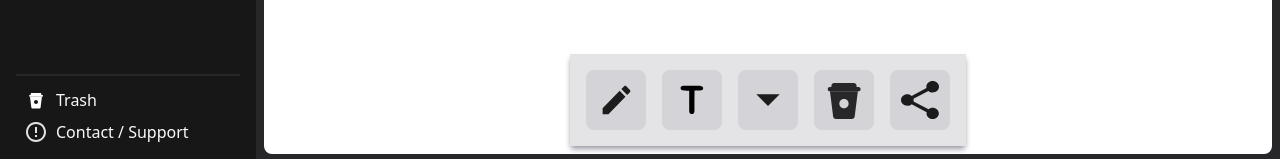
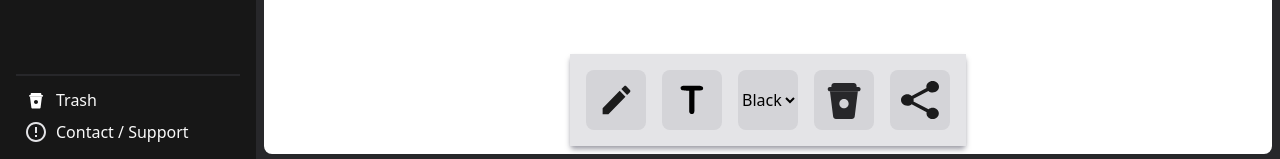
Before and after one commit to Muhammad-Shah-zaib/NoteBoard, a React (Vite) app: page /create-whiteboard in a window 1280 px wide. Shown: the part 638-797 px from the top of the page. Built offline with nearby package versions, Linux system fonts and the light colour scheme; no server answers.

Commit message:
added colors fro pencil

```diff
--- a/src/components/Whiteboard/CreateWhiteboard.tsx
+++ b/src/components/Whiteboard/CreateWhiteboard.tsx
@@ -1,6 +1,5 @@
 import { useId, useLayoutEffect, useRef, useState } from 'react';
 import pencilSvg from '../../assets/whitboard/pencil.svg';
-import downArrowSvg from '../../assets/whitboard/down-arrow.svg';
 import trashSvg from '../../assets/whitboard/trash.svg';
 import shareSvg from '../../assets/whitboard/share.svg';
 import textSvg from '../../assets/whitboard/text.svg';
@@ -17,7 +16,7 @@ export interface createWhiteboardProps {
 }
 const CreateWhiteboard = ({ addWhiteboardAsync }: createWhiteboardProps) => {
     // STORING THE STATES TO UNDO
-    let canvasStates: string[] = [];
+    const canvasStates: string[] = [];
     let canvasStateIndex: number = -1;
 
     // STATE FOR TITLE INPUT
@@ -31,7 +30,7 @@ const CreateWhiteboard = ({ addWhiteboardAsync }: createWhiteboardProps) => {
     const canvasRef = useRef<HTMLCanvasElement>(null);
 
     // STATE FOR CURRENT COLOR
-    const [currentColor] = useState<string>('black'); // State to hold the current drawing color
+    let currentColor = 'black'; // State to hold the current drawing color
 
     // CUSTOM HOOK FOR PENCIL
     const { startPencil, stopPencil, keepDrawing } = usePencil();
@@ -42,9 +41,11 @@ const CreateWhiteboard = ({ addWhiteboardAsync }: createWhiteboardProps) => {
         if (canvas) {
             const ctx = canvas.getContext('2d');
             if (ctx) {
-                canvas.addEventListener('mousedown', (event) =>
-                    startPencil(event, ctx, canvas),
-                );
+                ctx.strokeStyle = currentColor;
+                canvas.addEventListener('mousedown', (event) => {
+                    ctx.strokeStyle = currentColor;
+                    startPencil(event, ctx, canvas);
+                });
                 canvas.addEventListener('mousemove', (event) =>
                     keepDrawing(event, ctx, canvas),
                 );
@@ -60,7 +61,6 @@ const CreateWhiteboard = ({ addWhiteboardAsync }: createWhiteboardProps) => {
                 });
                 window.addEventListener('keydown', (event) => {
                     if (event.key === 'z' || event.key === 'Z') {
-                        console.log(canvasStateIndex);
                         // UNDO
                         if (canvasStateIndex > 0) {
                             // GETTING THE LAST STATE
@@ -87,12 +87,7 @@ const CreateWhiteboard = ({ addWhiteboardAsync }: createWhiteboardProps) => {
                         }
                     } else if (event.key === 'r' || event.key === 'R') {
                         // REDO
-                        console.log('canvas length => ' + canvasStates.length);
-                        console.log(
-                            'Canvas State Index => ' + canvasStateIndex,
-                        );
-
-                        if (canvasStateIndex <= canvasStates.length - 1) {
+                        if (canvasStateIndex < canvasStates.length - 1) {
                             // NOW WE CAN REDO
                             // GETTING THE NEXT STATE
                             canvasStateIndex += 1;
@@ -174,10 +169,22 @@ const CreateWhiteboard = ({ addWhiteboardAsync }: createWhiteboardProps) => {
                     >
                         <img src={textSvg} alt={`pencil`} />
                     </div>
-                    <div
-                        className={`flex h-[60px] w-[60px] cursor-pointer items-center justify-center rounded-lg bg-zinc-300`}
-                    >
-                        <img src={downArrowSvg} alt={`pencil`} />
+                    {/* COLOR */}
+                    <div className={`relative flex items-center`}>
+                        <select
+                            value={currentColor}
+                            id={`color-select`}
+                            onChange={(e) => {
+                                currentColor = e.target.value;
+                            }}
+                            className={`flex h-[60px] w-[60px] cursor-pointer items-center justify-center rounded-lg bg-zinc-300 text-black`}
+                        >
+                            <option value={`black`}>Black</option>
+                            <option value={`#22c55e`}>green</option>
+                            <option value={`#0891b2`}>sky</option>
+                            <option value={`#2563eb`}>violet</option>
+                            <option value={`#facc15`}>Yellow</option>
+                        </select>
                     </div>
                     <div
                         className={`flex h-[60px] w-[60px] cursor-pointer items-center justify-center rounded-lg bg-zinc-300`}
--- a/src/components/Whiteboard/CreateWhiteboardDialogue.tsx
+++ b/src/components/Whiteboard/CreateWhiteboardDialogue.tsx
@@ -38,7 +38,7 @@ const CreateWhiteboardDialogue = ({
         } else {
             createOrUpdateWhiteboard();
             // Now we need to navigate to whiteboard url
-            navigate(`/whiteboard/9999`);
+            navigate(`/whiteboard`);
         }
     };
 
```
